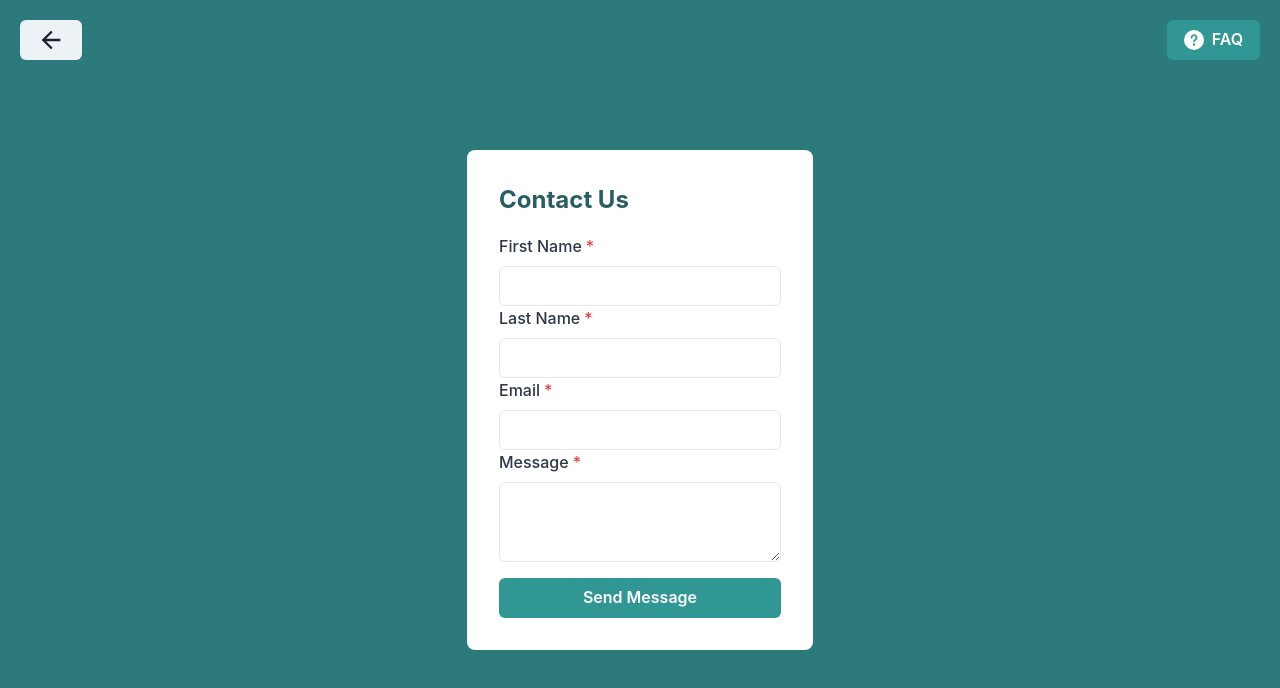
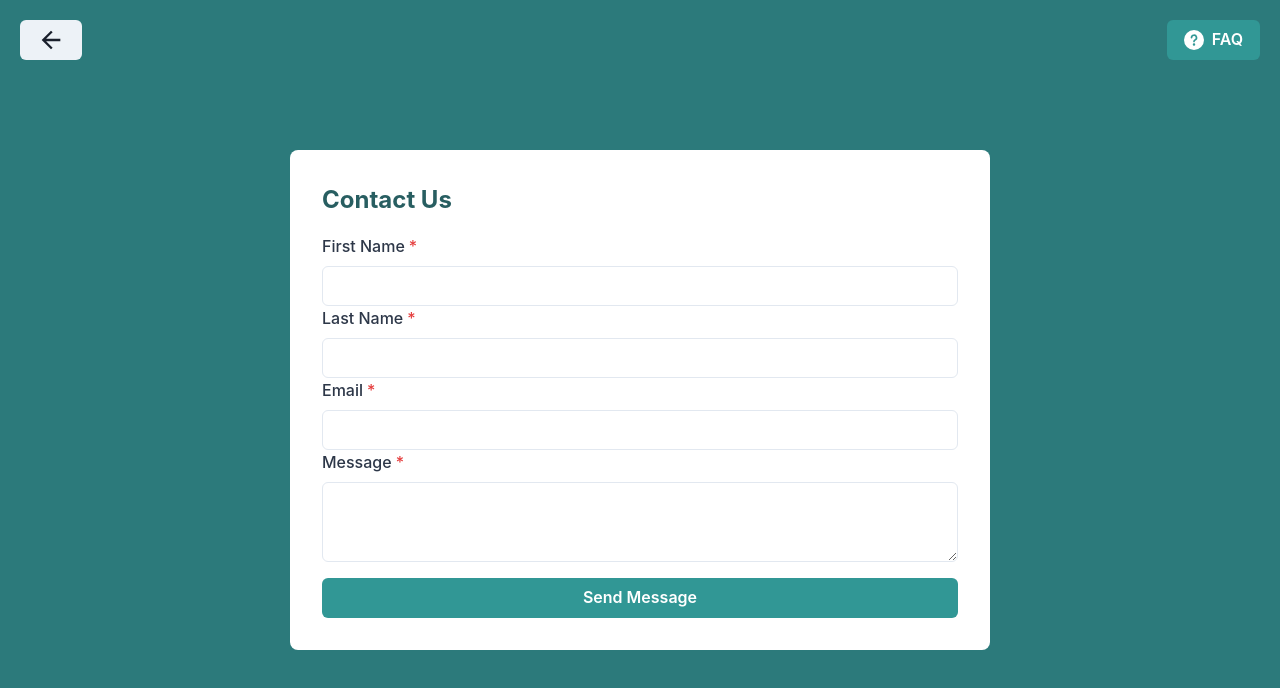
Before and after one commit to LevonKh98/CareSync-Levon, a React (Vite) app: page /help in a window 1280 px wide. Shown: the top 688 px of the page. Built offline with nearby package versions, Linux system fonts and the light colour scheme.

Commit message:
fixed Help fonting

```diff
--- a/src/frames/Help.tsx
+++ b/src/frames/Help.tsx
@@ -86,18 +86,26 @@ const Help: React.FC = () => {
         <QuestionIcon boxSize={5} mr={2} /> FAQ
       </Button>
 
-      <Box bg="white" p={8} borderRadius="lg">
+      <Box bg="white" p={8} borderRadius="lg" width={700} height={500}>
         <Text fontSize="2xl" fontWeight="bold" color="teal.700" mb="4">
           Contact Us
         </Text>
         <form onSubmit={handleSubmit}>
           <FormControl id="firstName" isRequired>
             <FormLabel color="gray.700">First Name</FormLabel>
-            <Input value={formData.firstName} onChange={handleChange} />
+            <Input
+              value={formData.firstName}
+              color="black"
+              onChange={handleChange}
+            />
           </FormControl>
           <FormControl id="lastName" isRequired>
             <FormLabel color="gray.700">Last Name</FormLabel>
-            <Input value={formData.lastName} onChange={handleChange} />
+            <Input
+              value={formData.lastName}
+              onChange={handleChange}
+              color="black"
+            />
           </FormControl>
           <FormControl id="email" isRequired>
             <FormLabel color="gray.700">Email</FormLabel>
@@ -105,11 +113,16 @@ const Help: React.FC = () => {
               type="email"
               value={formData.email}
               onChange={handleChange}
+              color="black"
             />
           </FormControl>
           <FormControl id="message" isRequired>
             <FormLabel color="gray.700">Message</FormLabel>
-            <Textarea value={formData.message} onChange={handleChange} />
+            <Textarea
+              value={formData.message}
+              color="black"
+              onChange={handleChange}
+            />
           </FormControl>
           <Button type="submit" colorScheme="teal" mt={4} width="full">
             Send Message
```
